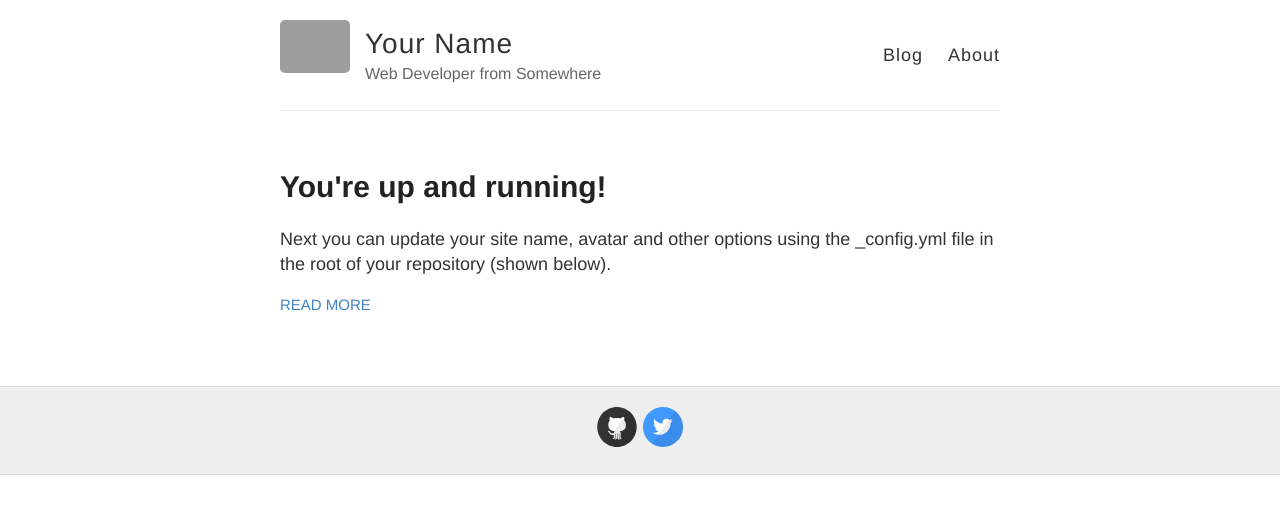
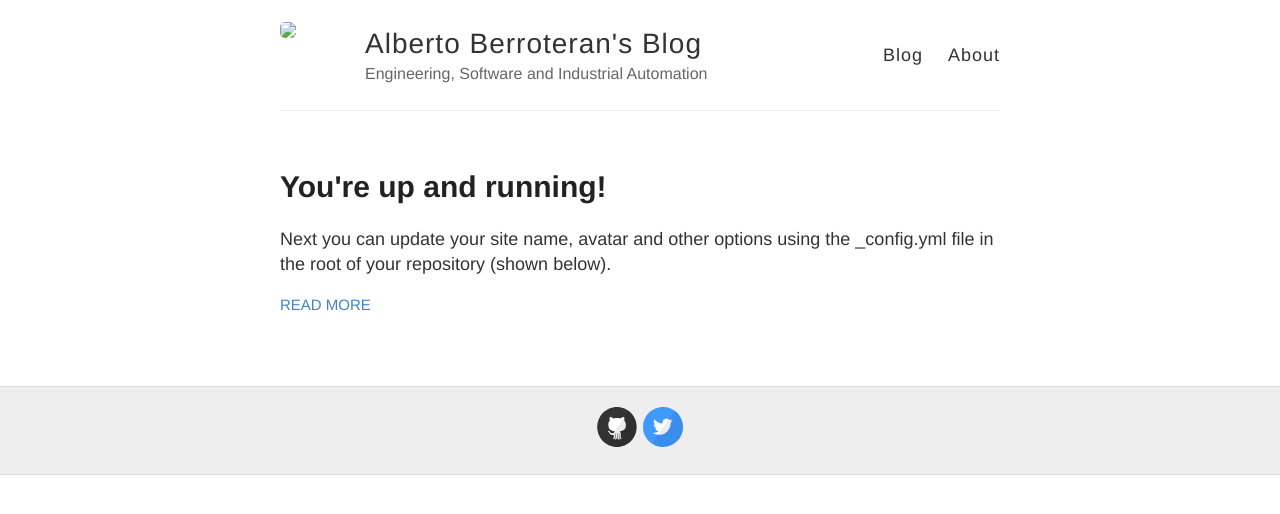
Before and after one commit to Ashrey/ashrey.github.io, a Jekyll site: the page built from index.html, in a window 1280 px wide. Shown: the top 514 px of the page. Built offline with Jekyll 4.4.1, drawn with Linux system fonts in a browser that asks for light colours; grey boxes are pictures that could not be loaded.

Commit message:
Configured

```diff
--- a/_config.yml
+++ b/_config.yml
@@ -3,13 +3,13 @@
 #
 
 # Name of your site (displayed in the header)
-name: Your Name
+name: Alberto Berroteran's Blog
 
 # Short bio or description (displayed in the header)
-description: Web Developer from Somewhere
+description: Engineering, Software and Industrial Automation
 
 # URL of your avatar or profile pic (you could use your GitHub profile pic)
-avatar: https://raw.githubusercontent.com/barryclark/jekyll-now/master/images/jekyll-logo.png
+avatar: image/logo.png
 
 #
 # Flags below are optional
@@ -26,7 +26,7 @@ footer-links:
   linkedin:
   pinterest:
   rss: # just type anything here for a working RSS icon
-  twitter: jekyllrb
+  twitter: alb_be
   stackoverflow: # your stackoverflow profile, e.g. "users/50476/bart-kiers"
   youtube: # channel/<your_long_string> or user/<user-name>
   googleplus: # anything in your profile username that comes after plus.google.com/
```
Also changed, not shown: images/logo.png (added).
